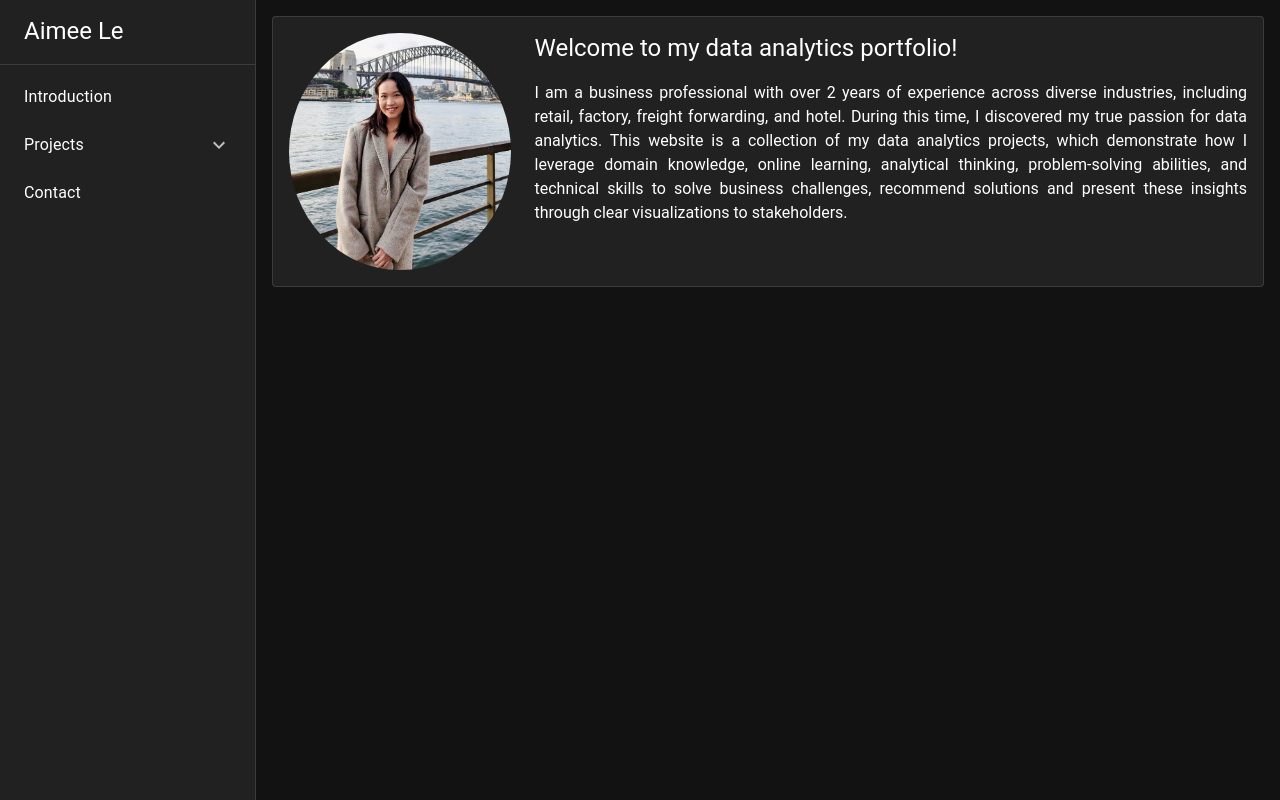
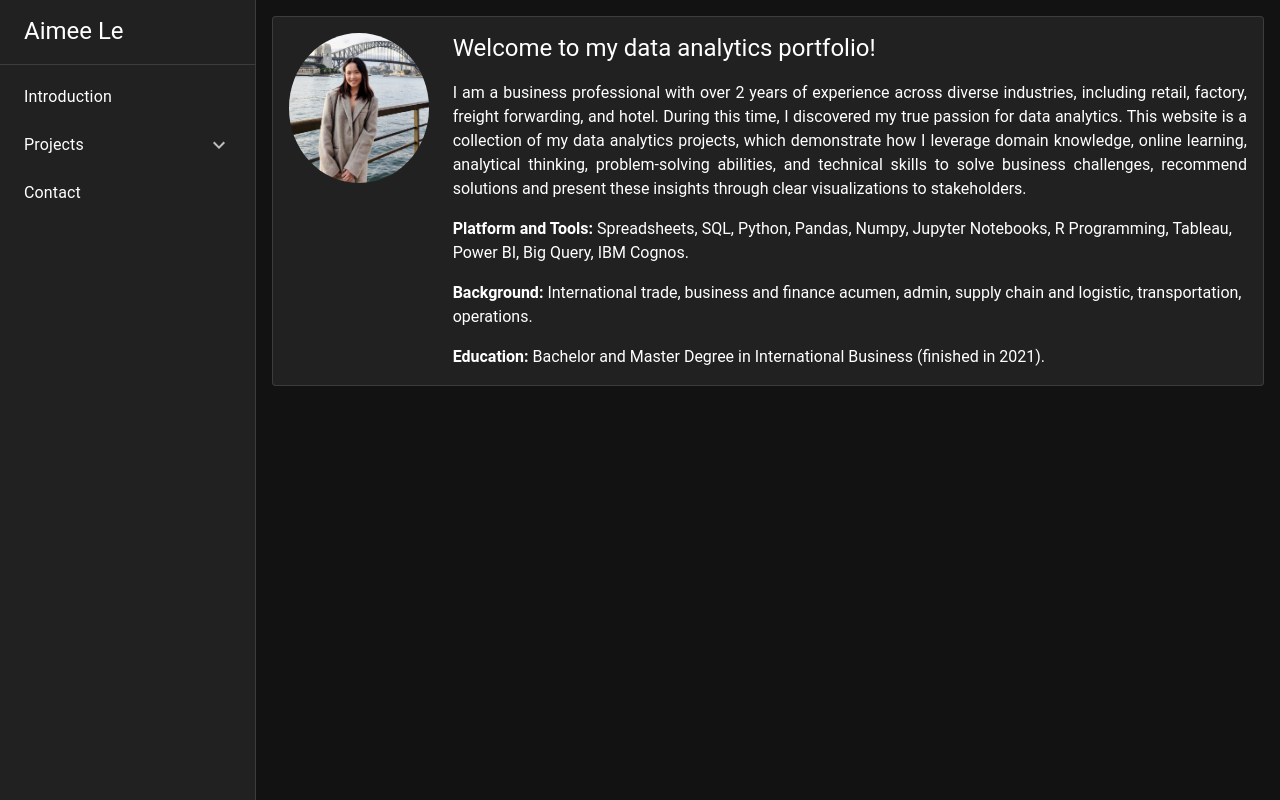
Before and after one commit to aimeele97/aimee-s-portfolio, a Vue app in the folder repo/: page / in a window 1280 px wide. Built offline with nearby package versions, Linux system fonts and the light colour scheme; the HTML template or start-up script is replaced by a standard one.

Commit message:
more intro

```diff
--- a/repo/src/views/HomeView.vue
+++ b/repo/src/views/HomeView.vue
@@ -32,12 +32,12 @@ const showSideBar = computed(() => smAndUp.value)
     <VContainer>
       <VSheet class="pa-4" rounded border>
         <VRow>
-          <VCol cols="12" md="3" :class="smAndDown ? 'd-flex justify-center' : ''">
+          <VCol cols="12" md="2" :class="smAndDown ? 'd-flex justify-center' : ''">
             <div>
-              <VImg :src="introPic" rounded="circle" :width="smAndDown ? '200px' : '100%'"></VImg>
+              <VImg :src="introPic" rounded="circle" :width="smAndDown ? '100px' : '100%'"></VImg>
             </div>
           </VCol>
-          <VCol cols="12" md="9">
+          <VCol cols="12" md="10">
             <div class="text-h5 mb-4">Welcome to my data analytics portfolio!</div>
             <div class="text-justify">
               I am a business professional with over 2 years of experience across diverse
@@ -48,21 +48,23 @@ const showSideBar = computed(() => smAndUp.value)
               solve business challenges, recommend solutions and present these insights through
               clear visualizations to stakeholders.
             </div>
+            <div class="mt-4">
+              <span class="font-weight-bold">Platform and Tools:</span> Spreadsheets, SQL, Python,
+              Pandas, Numpy, Jupyter Notebooks, R Programming, Tableau, Power BI, Big Query, IBM
+              Cognos.
+            </div>
+            <div class="mt-4">
+              <span class="font-weight-bold">Background:</span> International trade, business and
+              finance acumen, admin, supply chain and logistic, transportation, operations.
+            </div>
+
+            <div class="mt-4">
+              <span class="font-weight-bold">Education:</span> Bachelor and Master Degree in
+              International Business (finished in 2021).
+            </div>
           </VCol>
         </VRow>
       </VSheet>
-
-      <!-- Welcome to my data analytics portfolio! I am a business professional with over 2 years of
-      experience across diverse industries, including retail, factory, freight forwarding, and
-      hotel. During this time, I discovered my true passion for data analytics. This website is a
-      collection of my data analytics projects, which demonstrate how I leverage domain knowledge,
-      online learning, analytical thinking, problem-solving abilities, and technical skills to solve
-      business challenges, recommend solutions and present these insights through clear
-      visualizations to stakeholders. Platform and Tools: Spreadsheets, SQL, Python, Pandas, Numpy,
-      Jupyter Notebooks, R Programming, Tableau, Power BI, Big Query, IBM Cognos. Background:
-      International trade, business and finance acumen, admin, supply chain and logistic,
-      transportation, operations. Education: Bachelor and Master Degree in International Business
-      (finished in 2021). -->
     </VContainer>
   </VMain>
 </template>
```
